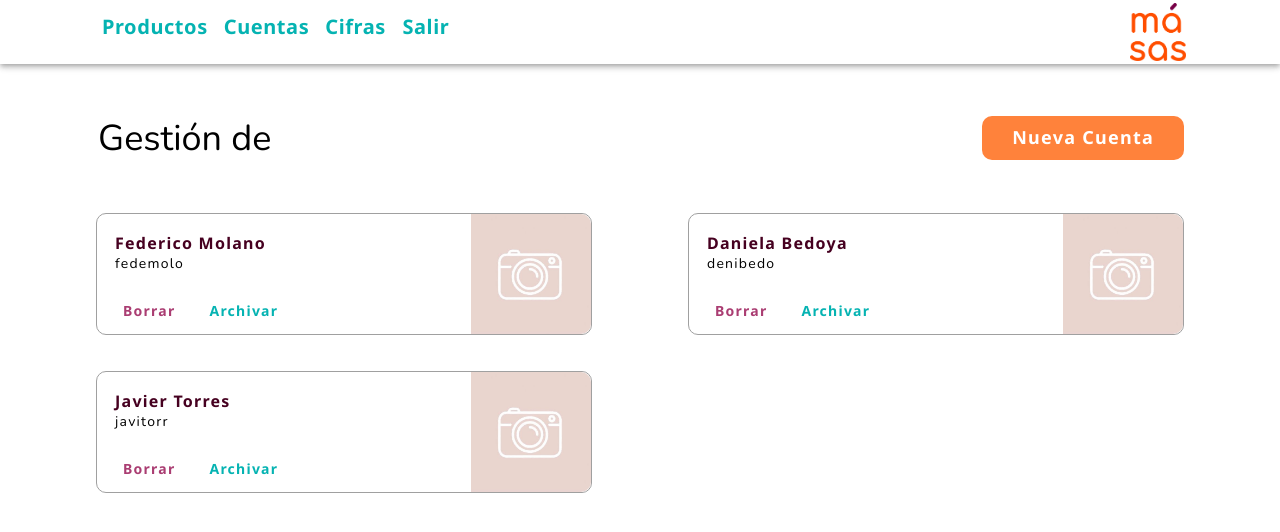
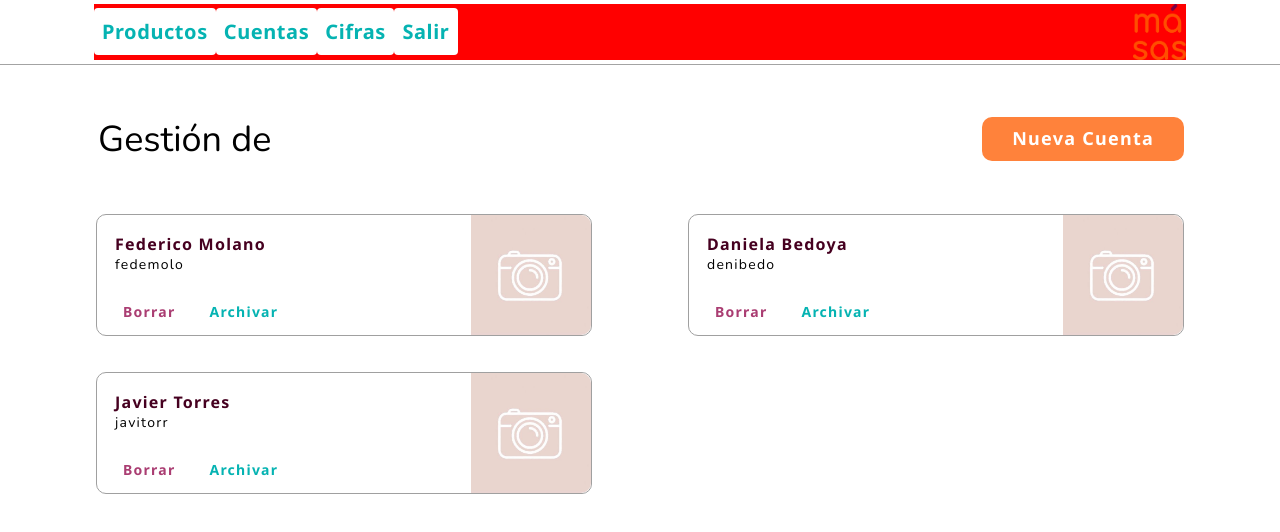
Before and after one commit to masasorganization/masas-web, a React (Create React App) app: page /sellermanag in a window 1280 px wide. Shown: the top 532 px of the page. Built offline with nearby package versions, Linux system fonts and the light colour scheme.

Commit message:
navbar grid test

```diff
--- a/src/components/admin/NavBarAdmin.jsx
+++ b/src/components/admin/NavBarAdmin.jsx
@@ -1,57 +1,54 @@
-import AppBar from '@mui/material/AppBar';
-import Box from '@mui/material/Box';
-import Toolbar from '@mui/material/Toolbar';
-import Button from '@mui/material/Button';
-import IconButton from '@mui/material/IconButton';
-import MenuIcon from '@mui/icons-material/Menu';
-import Image from '../../assets/isotipo.png';
+import AppBar from '@mui/material/AppBar'
+import Box from '@mui/material/Box'
+import Toolbar from '@mui/material/Toolbar'
+import Button from '@mui/material/Button'
+import IconButton from '@mui/material/IconButton'
+import MenuIcon from '@mui/icons-material/Menu'
+import Image from '../../assets/isotipo.png'
+import Grid from '@mui/material/Grid'
 
 const ButtonAppBar = function () {
   return (
-    <Box sx={{ flexGrow: 1 }}>
-      <AppBar position="static">
-        <Toolbar
-          sx={{
-            bgcolor: '#ffffff',
-            pl: {
-              md: '94px !important',
-              xs: 'none'
-            },
-            pr: {
-              md: '94px !important',
-              xs: '20px'
-            },
-            height: {
-              md: '64px !important',
-              xs: '64px !important'
-            }
-          }}
-        >
+    <Box sx={{ ...navBorder, flexGrow: 1 }}>
+      <AppBar elevation="0" position="static">
+        <Toolbar sx={{ ...toolbarBehaviour }}>
           <IconButton sx={{ display: { xs: 'block', md: 'none' } }}>
             <MenuIcon />
           </IconButton>
           <Box
             sx={{
+              bgcolor: 'red',
               width: '100%',
               display: 'flex',
-              justifyContent: 'space-between',
-              alighContent: 'center'
+              justifyContent: 'space-between'
             }}
           >
-            <Box>
-              <Button variant="text" sx={{ ...buttonStyle }}>
-                Productos
-              </Button>
-              <Button variant="text" sx={{ ...buttonStyle }}>
-                Cuentas
-              </Button>
-              <Button variant="text" sx={{ ...buttonStyle }}>
-                Cifras
-              </Button>
-              <Button variant="text" sx={{ ...buttonStyle }}>
-                Salir
-              </Button>
-            </Box>
+            <Grid
+              spacing={4}
+              container
+              direction="row"
+              justifyContent="flex-start"
+              alignItems="center"
+            >
+              <Grid item xs={12}>
+                <Button variant="text" sx={{ ...buttonStyle }}>
+                  Productos
+                </Button>
+
+                <Button variant="text" sx={{ ...buttonStyle }}>
+                  Cuentas
+                </Button>
+
+                <Button variant="text" sx={{ ...buttonStyle }}>
+                  Cifras
+                </Button>
+
+                <Button variant="text" sx={{ ...buttonStyle }}>
+                  Salir
+                </Button>
+              </Grid>
+            </Grid>
+            {/* <Box></Box> */}
             <Box className="navBarAdmin">
               <img src={Image} alt="" />
             </Box>
@@ -59,10 +56,10 @@ const ButtonAppBar = function () {
         </Toolbar>
       </AppBar>
     </Box>
-  );
-};
+  )
+}
 
-export default ButtonAppBar;
+export default ButtonAppBar
 
 const buttonStyle = {
   bgcolor: '#ffffff',
@@ -71,4 +68,26 @@ const buttonStyle = {
   fontFamily: 'Noto Sans, sans-serif',
   fontWeight: 'Bold',
   fontSize: '1.25rem'
-};
+}
+
+const navBorder = {
+  borderBottomColor: '#66666699',
+  borderBottomStyle: 'solid',
+  borderBottomWidth: 'thin'
+}
+
+const toolbarBehaviour = {
+  bgcolor: '#ffffff',
+  pl: {
+    md: '94px !important',
+    xs: 'none'
+  },
+  pr: {
+    md: '94px !important',
+    xs: '20px'
+  },
+  height: {
+    md: '64px !important',
+    xs: '64px !important'
+  }
+}
```
